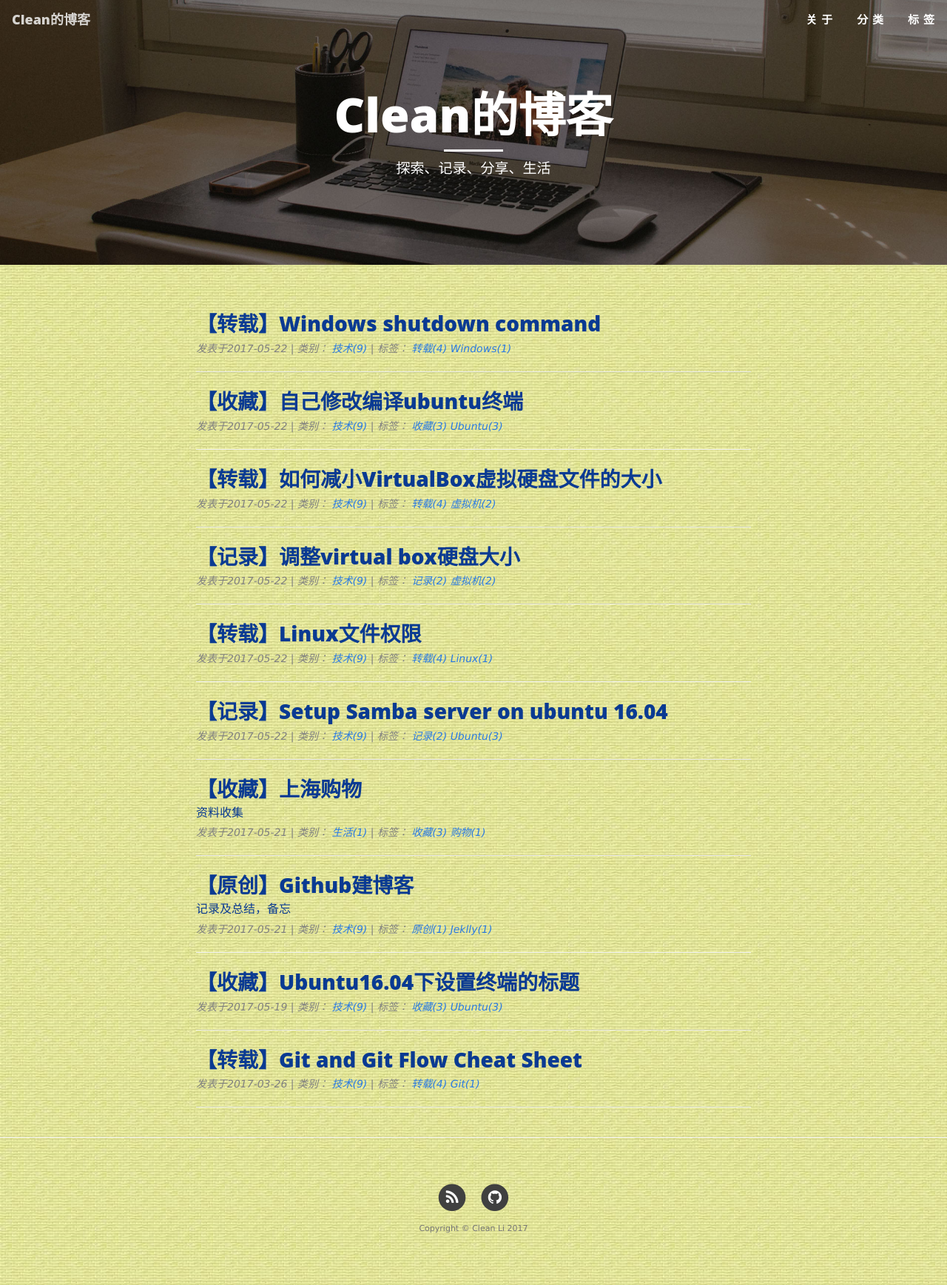
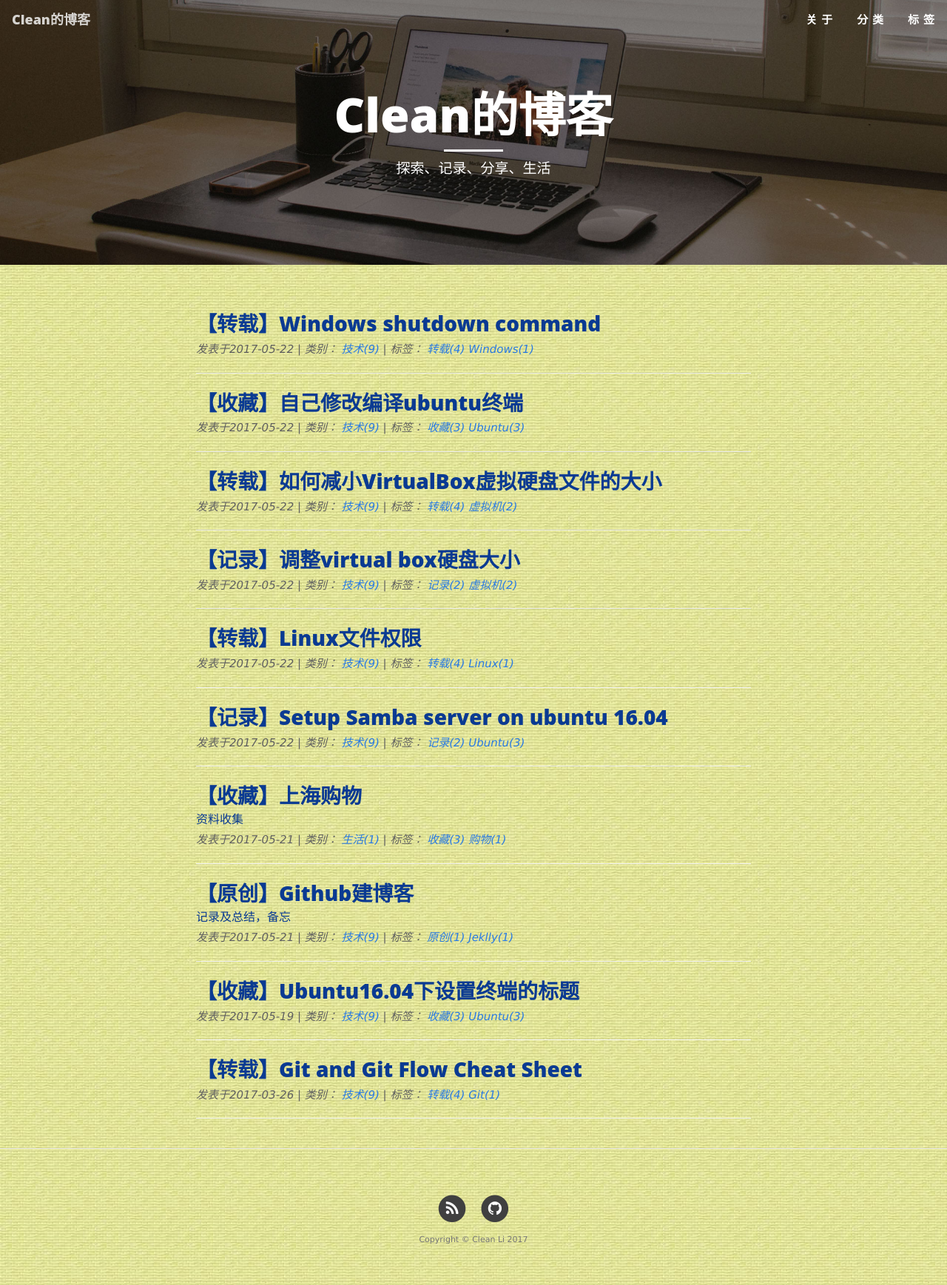
Before and after one commit to cleanli/cleanhome, a Jekyll site: the page built from index.html, in a window 1280 px wide. Shown: the whole page at 74% size. Built offline with Jekyll 4.4.1, drawn with Linux system fonts in a browser that asks for light colours; the list of posts is cut into pages by our own code.

Commit message:
adjust post info format

```diff
--- a/css/clean-blog.css
+++ b/css/clean-blog.css
@@ -232,8 +232,8 @@
   margin-bottom: 8px;
 }
 .post-preview > .post-meta {
-  color: #808080;
-  font-size: 14px;
+  color: #606060;
+  font-size: 15px;
   font-style: italic;
   margin-top: 0;
 }
```
